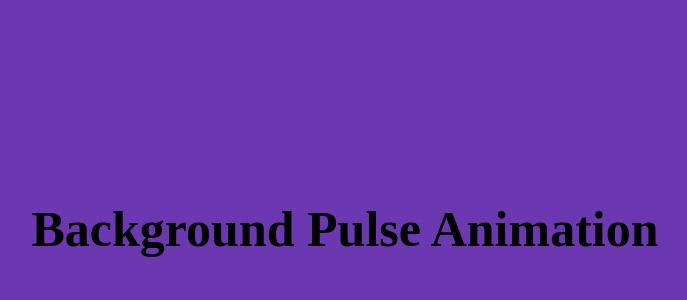
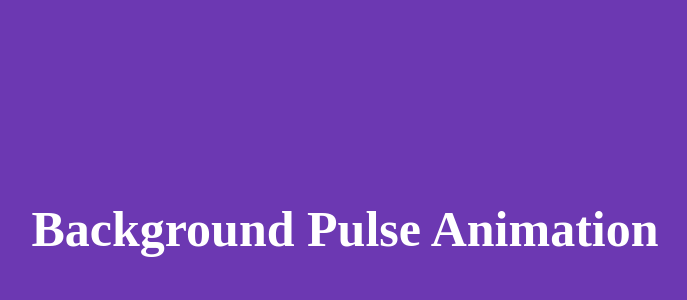
Before and after one commit to chris-stanton/BOILERPLATE-vanilla-animations, a PHP site: page /background-pulse-animation/public/index.html in a window 1280 px wide. Shown: the top 300 px of the page, without its empty margins (295-982 px from the left). Run offline with PHP 8.4, Linux system fonts and the light colour scheme.

Commit message:
added to background project css by adding naotes

```diff
--- a/background-pulse-animation/public/styles/style.css
+++ b/background-pulse-animation/public/styles/style.css
@@ -6,7 +6,7 @@ body {
 h1 {
   text-align: center;
   margin-top: 200px;
-  color: #000000;
+  color: #ffffff;
   font-size: 50px;
 }
 
```
Lines whose indentation alone changed are shown as unchanged.
